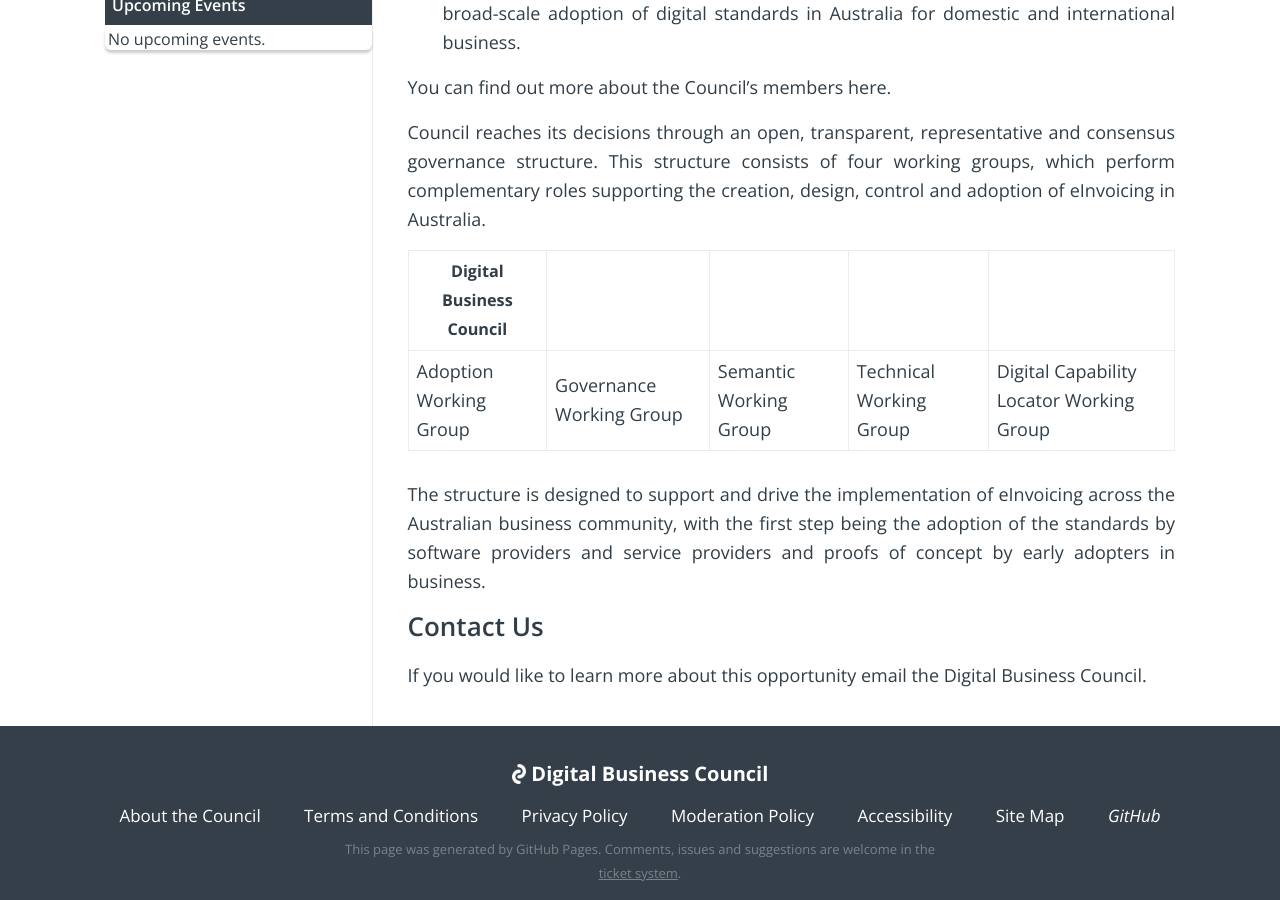
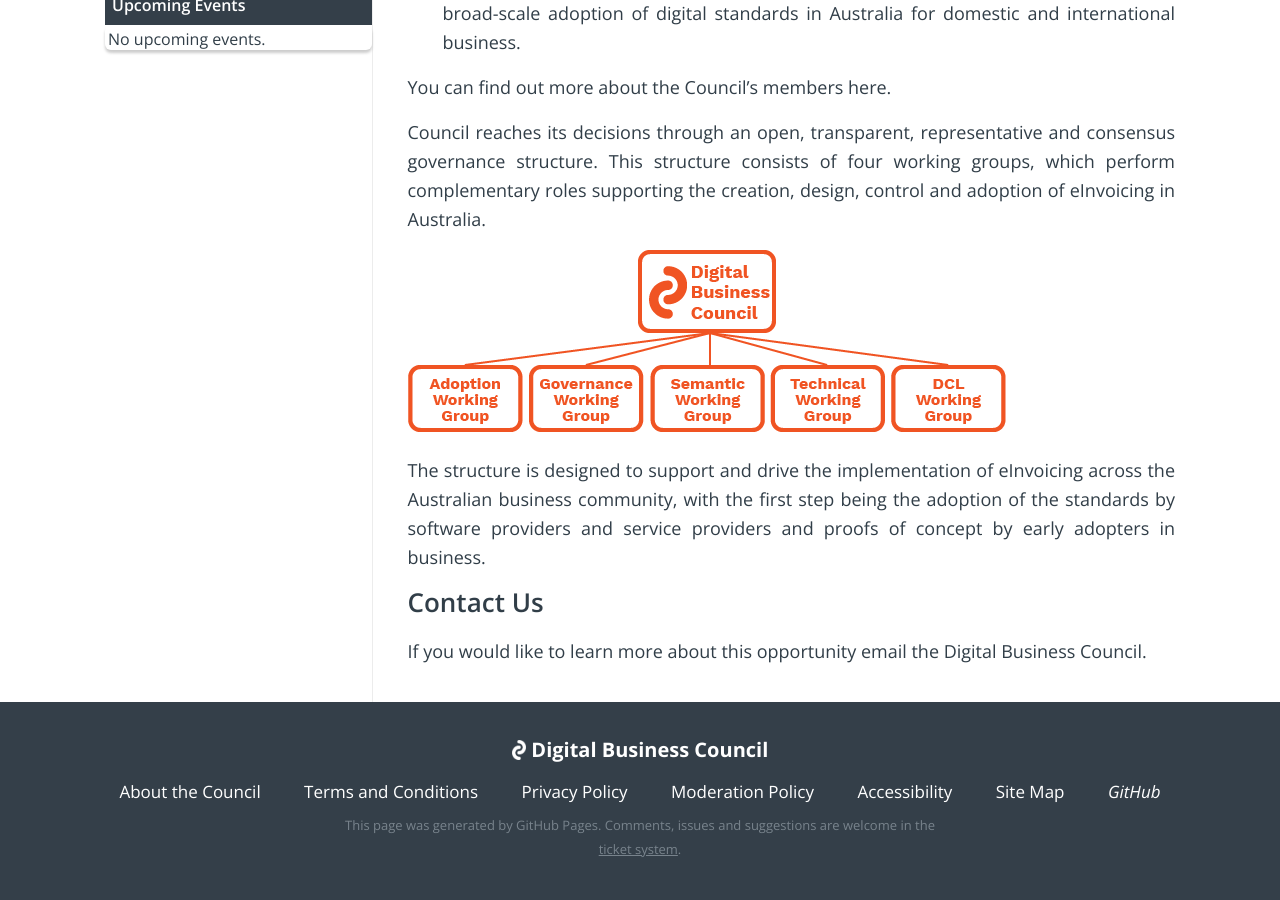
Before and after one commit to Digital-Business-Council/Digital-Business-Council.github.io, a Jekyll site: the page built from pages/about-us/about.md, in a window 1280 px wide and 900 px high, scrolled down 630 px. Built offline with Jekyll 4.4.1, drawn with Linux system fonts in a browser that asks for light colours.

Commit message:
Update about.md

```diff
--- a/pages/about-us/about.md
+++ b/pages/about-us/about.md
@@ -16,10 +16,7 @@
 
 Council reaches its decisions through an open, transparent, representative and consensus governance structure. This structure consists of four working groups, which perform complementary roles supporting the creation, design, control and adoption of eInvoicing in Australia.
 
-| Digital Business Council |
-|---|---|---|---|---|
-| Adoption Working Group | Governance Working Group | Semantic Working Group | Technical Working Group |Digital Capability Locator Working Group
-
+![Digital Business Council and Working Group Structure]({{site.url | absolute}}/images/council-structure.png)
 
 The structure is designed to support and drive the implementation of eInvoicing across the Australian business community, with the first step being the adoption of the standards by software providers and service providers and proofs of concept by early adopters in business.
 
```
